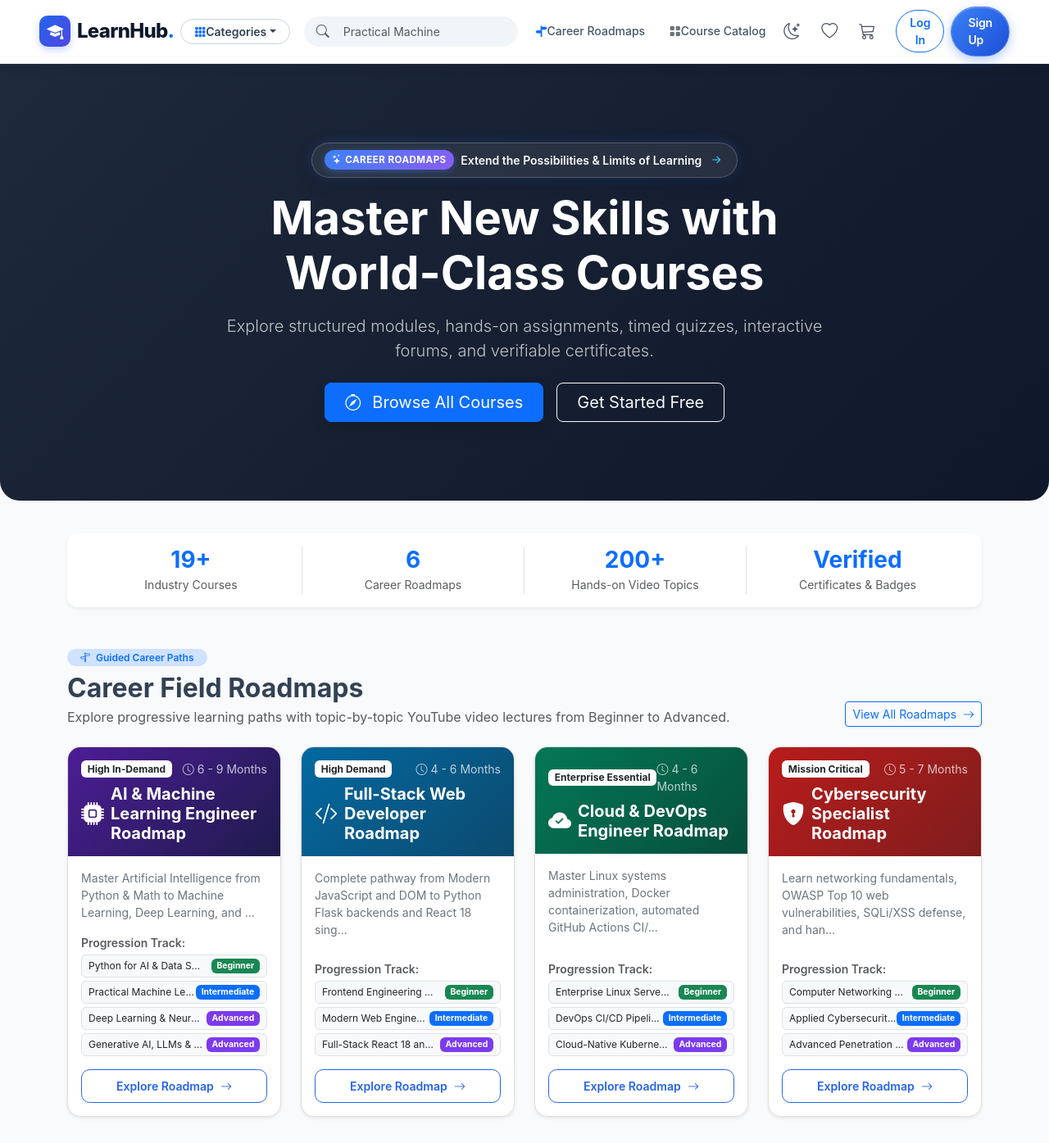
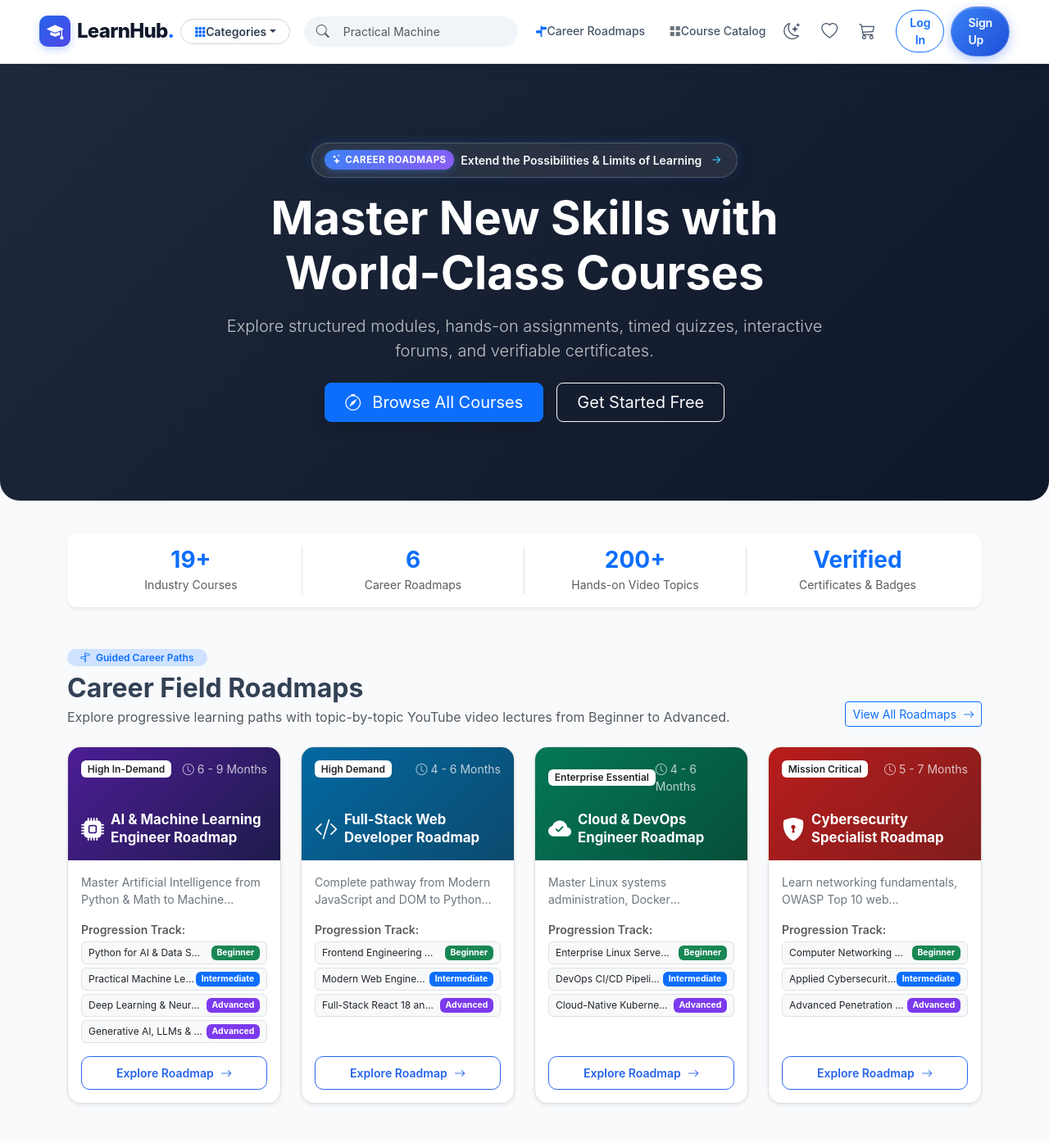
Before and after one commit to zeeshanrana707/learnhub-lms, a Flask app: page / in a window 1280 px wide. Shown: the top 1395 px of the page at 82% size. Run offline with Flask 3, Linux system fonts and the light colour scheme; data comes from the database, SQL or seed files in the repository; data that the repository does not hold is empty.

Commit message:
Standardize roadmap card banner heights and tagline alignment across cards

```diff
--- a/app/static/css/custom.css
+++ b/app/static/css/custom.css
@@ -1512,3 +1512,28 @@ main {
   border-color: transparent !important;
   box-shadow: 0 8px 22px -4px rgba(59, 130, 246, 0.5) !important;
 }
+
+/* Uniform Roadmap Banner Headers & Content Alignment */
+.roadmap-banner-header {
+  height: 138px;
+  display: flex;
+  flex-direction: column;
+  justify-content: space-between;
+  box-sizing: border-box;
+}
+
+.roadmap-card-tagline {
+  min-height: 42px;
+  display: -webkit-box;
+  -webkit-line-clamp: 2;
+  -webkit-box-orient: vertical;
+  overflow: hidden;
+}
+
+.roadmap-page-banner-header {
+  min-height: 155px;
+  display: flex;
+  flex-direction: column;
+  justify-content: space-between;
+  box-sizing: border-box;
+}
--- a/app/templates/catalog/home.html
+++ b/app/templates/catalog/home.html
@@ -78,18 +78,18 @@
       {% set meta = rm.meta %}
       <div class="col-md-6 col-lg-3">
         <div class="card h-100 shadow-sm border-0 overflow-hidden roadmap-card">
-          <div class="p-3 text-white" style="background: {{ meta.bg_gradient }};">
+          <div class="p-3 text-white roadmap-banner-header" style="background: {{ meta.bg_gradient }};">
             <div class="d-flex justify-content-between align-items-center mb-2">
-              <span class="badge bg-white text-dark small">{{ meta.badge }}</span>
+              <span class="badge bg-white text-dark small fw-semibold">{{ meta.badge }}</span>
               <span class="small text-light opacity-75"><i class="bi bi-clock me-1"></i>{{ meta.estimated_duration }}</span>
             </div>
-            <div class="d-flex align-items-center gap-2 mt-2">
-              <i class="bi {{ meta.icon }} fs-3"></i>
-              <h5 class="fw-bold mb-0 text-white">{{ cat.name }}</h5>
+            <div class="d-flex align-items-center gap-2 mt-auto">
+              <i class="bi {{ meta.icon }} fs-3 flex-shrink-0"></i>
+              <h5 class="fw-bold mb-0 text-white" style="font-size: 1.05rem; line-height: 1.3;">{{ cat.name }}</h5>
             </div>
           </div>
           <div class="card-body p-3 d-flex flex-column">
-            <p class="text-secondary small mb-3 flex-grow-1">{{ meta.tagline[:90] }}...</p>
+            <p class="text-secondary small mb-3 roadmap-card-tagline">{{ meta.tagline[:90] }}...</p>
             <div class="mb-3">
               <span class="small text-muted fw-semibold d-block mb-1">Progression Track:</span>
               <div class="d-flex flex-column gap-1">
--- a/app/templates/catalog/roadmaps.html
+++ b/app/templates/catalog/roadmaps.html
@@ -49,7 +49,7 @@
       <div class="col-lg-6">
         <div class="card h-100 shadow-sm border-0 overflow-hidden roadmap-card">
           <!-- Card Header Banner -->
-          <div class="p-4 text-white position-relative" style="background: {{ meta.bg_gradient }};">
+          <div class="p-4 text-white position-relative roadmap-page-banner-header" style="background: {{ meta.bg_gradient }};">
             <div class="d-flex justify-content-between align-items-start mb-2">
               <span class="badge bg-white text-dark px-3 py-1 rounded-pill fw-semibold small shadow-sm">
                 {{ meta.badge }}
@@ -58,7 +58,7 @@
                 <i class="bi bi-clock me-1"></i> {{ meta.estimated_duration }}
               </span>
             </div>
-            <div class="d-flex align-items-center gap-3 mt-3">
+            <div class="d-flex align-items-center gap-3 mt-auto pt-2">
               <div class="rounded-circle p-3 d-flex align-items-center justify-content-center text-white" style="background: rgba(255, 255, 255, 0.2); width: 54px; height: 54px;">
                 <i class="bi {{ meta.icon }} fs-3"></i>
               </div>
```
